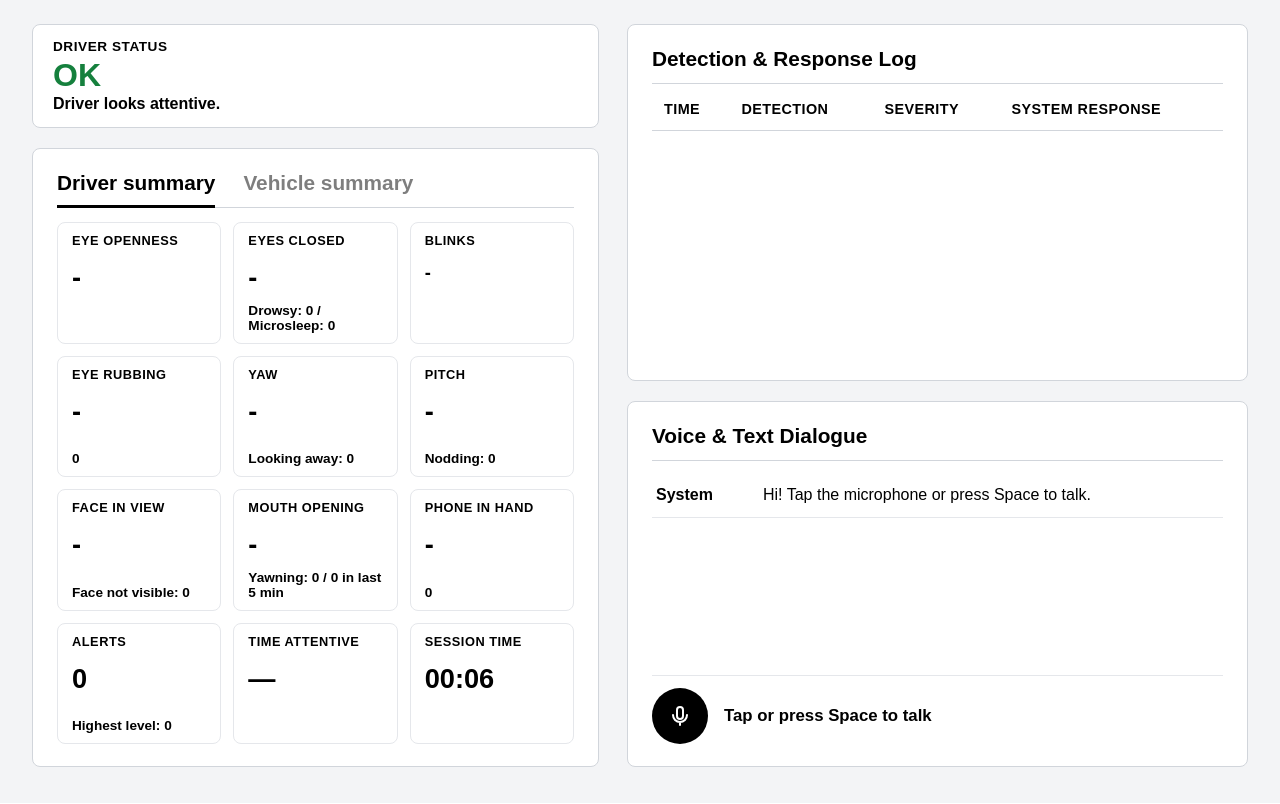
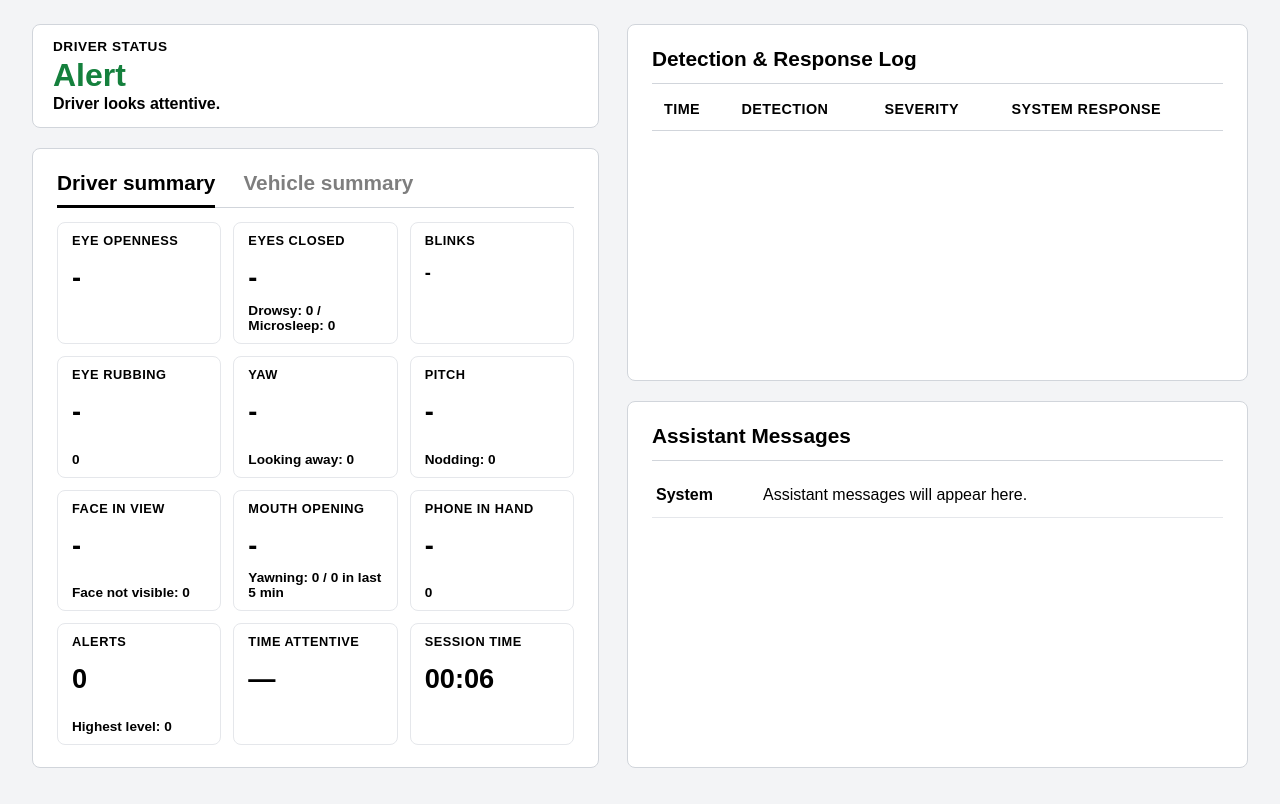
Before and after one commit to andrei-r-76/AI_CAOS, a Flask app: page / in a window 1280 px wide. Shown: the part 65-869 px from the top of the page. Before the commit the page ends 832 px from the top, so only its background shows below. Run offline with Flask 3, Linux system fonts and the light colour scheme; data that the repository does not hold is empty.

Commit message:
- Removed broken user microphone capabilities - Renamed "Voice & Text Responses" to "Assistant Responses" - Modified the UI to catalog these changes

```diff
--- a/dashboard/static/script.js
+++ b/dashboard/static/script.js
@@ -27,10 +27,8 @@ const NAMES = {
 const SEV = { 1: "Info", 2: "Warning", 3: "Danger" };
 
 const DELAYS = {
-  afterMicPrompt: 350,
   afterCarSpeaks: 600,
   alertCooldown:  4000,
-  micHoldTime:    400,
 };
 
 let suggestUntil = 0;          // keep the suggestion visible until this time (ms)
@@ -45,6 +43,11 @@ function pushSuggestion(text) {
   $("suggestion-text").textContent = text;
 }
 
+// Set to false once the LLM notifications cover spoken warnings, so the car does not
+// read the rule-based alert text AND the LLM message for the same situation.
+const RULE_BASED_VOICE = true;
+let lastAssistantSpeechAt = 0;
+
 const sleep = ms => new Promise(resolve => setTimeout(resolve, ms));
 let lastAlertSpeechAt = 0;
 
@@ -57,10 +60,10 @@ src.onmessage = e => {
   if (ev.type === "metrics") onMetrics(ev);
   else if (ev.type === "alert") onAlert(ev);
   else if (ev.type === "action") onAction(ev);
+  else if (ev.type === "assistant") onAssistant(ev);
 };
 
 function onMetrics({ metrics: m, flags, state, t, yawns, source, vehicle }) {
-  latest.driver = m; latest.state = state; latest.flags = flags;
   renderVehicle(vehicle);
   $("hero").className = "panel status-panel state-" + state;
   $("hero-state").textContent = STATE[state].label;
@@ -104,7 +107,7 @@ function onAlert(a) {
   addLog(a.t, NAMES[a.kind] || a.kind, a.severity, a.text);
 
   const now = Date.now();
-  if (a.severity >= 2 && (now - lastAlertSpeechAt) > DELAYS.alertCooldown) {
+  if (RULE_BASED_VOICE && a.severity >= 2 && (now - lastAlertSpeechAt) > DELAYS.alertCooldown) {
     lastAlertSpeechAt = now;
     say(a.text, a.lang);
   }
@@ -120,9 +123,22 @@ function onAction(a) {
   addMsg("car", a.text);
   addLog(a.t, "Intervention (Level " + a.level + ")", sev, a.text);
 
-  if (a.level === 2) {
-    say(a.text, a.lang, () => listen(DELAYS.afterCarSpeaks));
-  } else if (a.level === 4) {
+  if (RULE_BASED_VOICE && (a.level === 2 || a.level === 4)) {
+    say(a.text, a.lang);
+  }
+}
+
+// LLM notification pushed by the server (no driver input needed):
+//   { type: "assistant", t, text, lang?, severity? }  severity 1 = info, 2 = warning, 3 = danger
+function onAssistant(a) {
+  const sev = a.severity || 2;
+  addMsg("ai", a.text);
+  addLog(a.t || Date.now() / 1000, "Assistant", sev, a.text);
+  pushSuggestion(a.text);
+
+  const now = Date.now();
+  if (sev >= 2 && (now - lastAssistantSpeechAt) > DELAYS.alertCooldown) {
+    lastAssistantSpeechAt = now;
     say(a.text, a.lang);
   }
 }
@@ -136,7 +152,7 @@ function addLog(t, what, sev, text) {
 
 // ---- car voice (speech out) ----
 function say(text, lang, onend) {
-  if (!$("voice-toggle").checked || !("speechSynthesis" in window)) {
+  if (!text || !$("voice-toggle").checked || !("speechSynthesis" in window)) {
     if (onend) setTimeout(onend, DELAYS.afterCarSpeaks);
     return;
   }
@@ -147,118 +163,13 @@ function say(text, lang, onend) {
   speechSynthesis.speak(u);
 }
 
-// ---- talk to the car (speech in) ----
-const SR = window.SpeechRecognition || window.webkitSpeechRecognition;
-let rec = null;
-let micGranted = false;
-let micBusy = false;
-
-function setMic(on, hintText) {
-  $("mic").classList.toggle("listening", on);
-  $("mic-hint").textContent = hintText || (on ? "Listening…" : "Tap or press Space to talk");
-}
-
-async function ensureMicPermission() {
-  if (micGranted) return true;
-  if (!navigator.mediaDevices || !navigator.mediaDevices.getUserMedia) {
-    addMsg("car", "Microphone blocked. Open via http://localhost:5000.");
-    return false;
-  }
-  try {
-    setMic(false, "Requesting mic permission…");
-    const stream = await navigator.mediaDevices.getUserMedia({ audio: true });
-    stream.getTracks().forEach(track => track.stop());
-    micGranted = true;
-    setMic(false, "Preparing microphone…");
-    await sleep(DELAYS.afterMicPrompt);
-    return true;
-  } catch {
-    micGranted = false;
-    setMic(false, "Mic blocked — allow microphone in browser address bar");
-    addMsg("car", "Microphone permission was blocked. Click the lock icon next to the URL bar and set Microphone to Allow.");
-    return false;
-  }
-}
-
-async function listen(initialDelayMs = 0) {
-  if (!SR) {
-    addMsg("car", "Voice input requires Microsoft Edge or Chrome.");
-    return;
-  }
-  if (rec || micBusy) return;
-  micBusy = true;
-
-  try {
-    if (initialDelayMs > 0) {
-      setMic(false, "Get ready to speak…");
-      await sleep(initialDelayMs);
-    }
-
-    const allowed = await ensureMicPermission();
-    if (!allowed) return;
-
-    speechSynthesis.cancel();
-    setMic(false, "Starting mic…");
-    await sleep(DELAYS.micHoldTime);
-
-    rec = new SR();
-    rec.lang = UI_LANG;
-    rec.interimResults = false;
-
-    rec.onstart = () => setMic(true, "Listening… speak now");
-    rec.onend = () => { rec = null; setMic(false); };
-    rec.onerror = e => {
-      rec = null;
-      setMic(false);
-      if (e.error === "not-allowed" || e.error === "service-not-allowed") {
-        micGranted = false;
-        addMsg("car", "Microphone blocked in browser permissions.");
-      } else if (!["no-speech", "aborted"].includes(e.error)) {
-        addMsg("car", "I couldn't hear you (" + e.error + ").");
-      }
-    };
-    rec.onresult = async e => {
-      const text = e.results[0][0].transcript;
-      addMsg("me", text);
-      await sleep(250);
-      try {
-        const r = await fetch("/api/chat", {
-          method: "POST",
-          headers: { "Content-Type": "application/json" },
-          body: JSON.stringify({ message: text, context: { driver: latest.driver, vehicle: latest.vehicle, state: latest.state, flags: latest.flags } })
-        });
-        const reply = (await r.json()).reply;
-        addMsg("car", reply);
-        say(reply);
-      } catch {
-        addMsg("car", "Cannot reach the server.");
-      }
-    };
-
-    rec.start();
-  } catch {
-    rec = null;
-    setMic(false);
-  } finally {
-    micBusy = false;
-  }
-}
-
-$("mic").onclick = () => (rec ? rec.stop() : listen(0));
-document.addEventListener("keydown", e => {
-  if (e.code === "Space" && e.target === document.body) {
-    e.preventDefault();
-    rec ? rec.stop() : listen(0);
-  }
-});
-
 // ---- helpers (plain-text chat matching log rows) ----
 function addMsg(who, text) {
   const chat = $("chat");
-  const sender = who === "me" ? "Driver" : "System";
+  const sender = who === "ai" ? "Assistant" : "System";
   chat.insertAdjacentHTML(
     "beforeend",
-    `<div class="chat-row${who === "me" ? " me" : ""}"><span class="chat-meta">${sender}</span><span class="chat-text">${esc(text)}</span></div>`
+    `<div class="chat-row"><span class="chat-meta">${sender}</span><span class="chat-text">${esc(text)}</span></div>`
   );
   while (chat.children.length > 30) chat.firstChild.remove();
   chat.scrollTop = chat.scrollHeight;
@@ -322,7 +233,6 @@ document.querySelectorAll(".tab").forEach(btn => {
 // Reads `vehicle` from the "metrics" event:
 //   { speed_kmh, throttle (0..1), brake (0..1), hazard_lights, seat_vibration, wheel_vibration, cruise_control }
 // Missing values show "—".
-const latest = { driver: null, vehicle: null, state: null, flags: [] };
 const pct   = v => Math.round(v * 100) + "%";
 const onOff = v => (v ? "On" : "Off");
 const activeOff = v => (v ? "Active" : "Off");
@@ -336,7 +246,6 @@ const VEHICLE_FIELDS = [
   ["v-cruise",   "cruise_control",  onOff],
 ];
 function renderVehicle(v) {
-  latest.vehicle = v || null;
   VEHICLE_FIELDS.forEach(([id, key, fmt]) => {
     const val = v ? v[key] : null;
     $(id).textContent = val == null ? "—" : fmt(val);
--- a/dashboard/static/style.css
+++ b/dashboard/static/style.css
@@ -245,7 +245,7 @@ button:hover {
   display: flex;
   flex-direction: column;
   flex: 0 0 auto;
-  height: 190px;
+  height: 272px;     /* taller now that the mic bar is gone, keeps both columns level */
   overflow-y: auto;
 }
 
@@ -273,34 +273,8 @@ button:hover {
   color: var(--text);
 }
 
-.mic-bar {
-  display: flex;
-  align-items: center;
-  gap: 16px;
-  padding-top: 12px;
-  border-top: 1px solid var(--row-border);
-}
 
-.mic-btn {
-  width: 56px;
-  height: 56px;
-  border-radius: 50%;
-  padding: 0;
-  display: grid;
-  place-items: center;
-  flex-shrink: 0;
-  background: var(--primary);
-  color: #ffffff;
-}
-.mic-btn.listening {
-  background: var(--danger);
-}
 
-.mic-hint {
-  font-size: 1.05rem;
-  font-weight: 600;
-  color: var(--text);
-}
 
 /* --- RIGHT COLUMN: WIDE & TALL DETECTION LOG --- */
 .log-panel {
@@ -470,13 +444,6 @@ td:nth-child(2) {
 .tile { gap: 0; }
 .tile-val { margin-top: 14px; }
 
-/* driver messages sit on the right side of the dialogue box */
-.chat-row.me {
-  grid-template-columns: 1fr 95px;
-  text-align: right;
-}
-.chat-row.me .chat-meta { order: 2; }
-.chat-row.me .chat-text { order: 1; }
 
 /* --- SUMMARY TABS (Driver / Vehicle) --- */
 .tile-grid[hidden] { display: none; }
--- a/dashboard/templates/dashboard.html
+++ b/dashboard/templates/dashboard.html
@@ -35,7 +35,7 @@
     <div id="hero" class="panel status-panel state-ok">
       <div class="status-top">
         <span class="field-label">Driver Status</span>
-        <div class="status-title" id="hero-state">OK</div>
+        <div class="status-title" id="hero-state">Alert</div>
         <div class="status-sub" id="hero-sub">Driver looks attentive.</div>
       </div>
       <div class="guidance-box" id="guidance" hidden>
@@ -145,7 +145,7 @@
     </div>
   </section>
 
-  <!-- RIGHT COLUMN: DETECTION LOG + VOICE/TEXT DIALOGUE -->
+  <!-- RIGHT COLUMN: DETECTION LOG + VOICE/TEXT ALERTS -->
   <section class="right-col">
     <div class="panel log-panel">
       <div class="panel-header">
@@ -166,25 +166,16 @@
       </div>
     </div>
 
-    <!-- Voice & text dialogue, now under the log -->
+    <!-- Assistant dialogue (read-only), under the log -->
     <div class="panel chat-panel">
       <div class="panel-header">
-        <h2>Voice &amp; Text Dialogue</h2>
+        <h2>Assistant Messages</h2>
       </div>
       <div id="chat" class="chat-list">
         <div class="chat-row">
           <span class="chat-meta">System</span>
-          <span class="chat-text">Hi! Tap the microphone or press Space to talk.</span>
+          <span class="chat-text">Assistant messages will appear here.</span>
         </div>
-      </div>
-      <div class="mic-bar">
-        <button id="mic" class="mic-btn" aria-label="Talk to the car">
-          <svg viewBox="0 0 24 24" width="24" height="24" fill="none" stroke="currentColor" stroke-width="2" stroke-linecap="round">
-            <rect x="9" y="3" width="6" height="12" rx="3"/>
-            <path d="M5 11a7 7 0 0 0 14 0M12 18v3"/>
-          </svg>
-        </button>
-        <span id="mic-hint" class="mic-hint">Tap or press Space to talk</span>
       </div>
     </div>
   </section>
```
